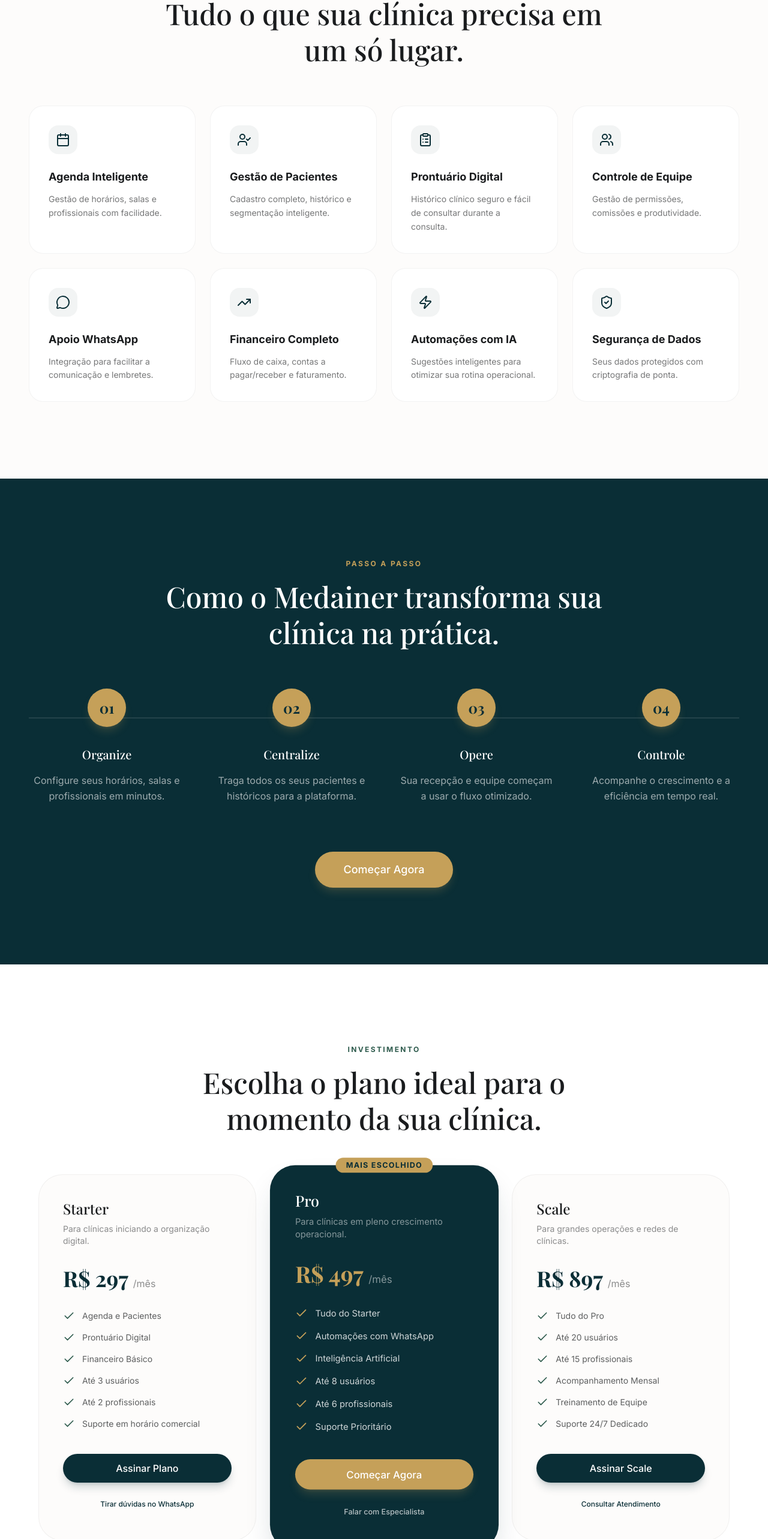
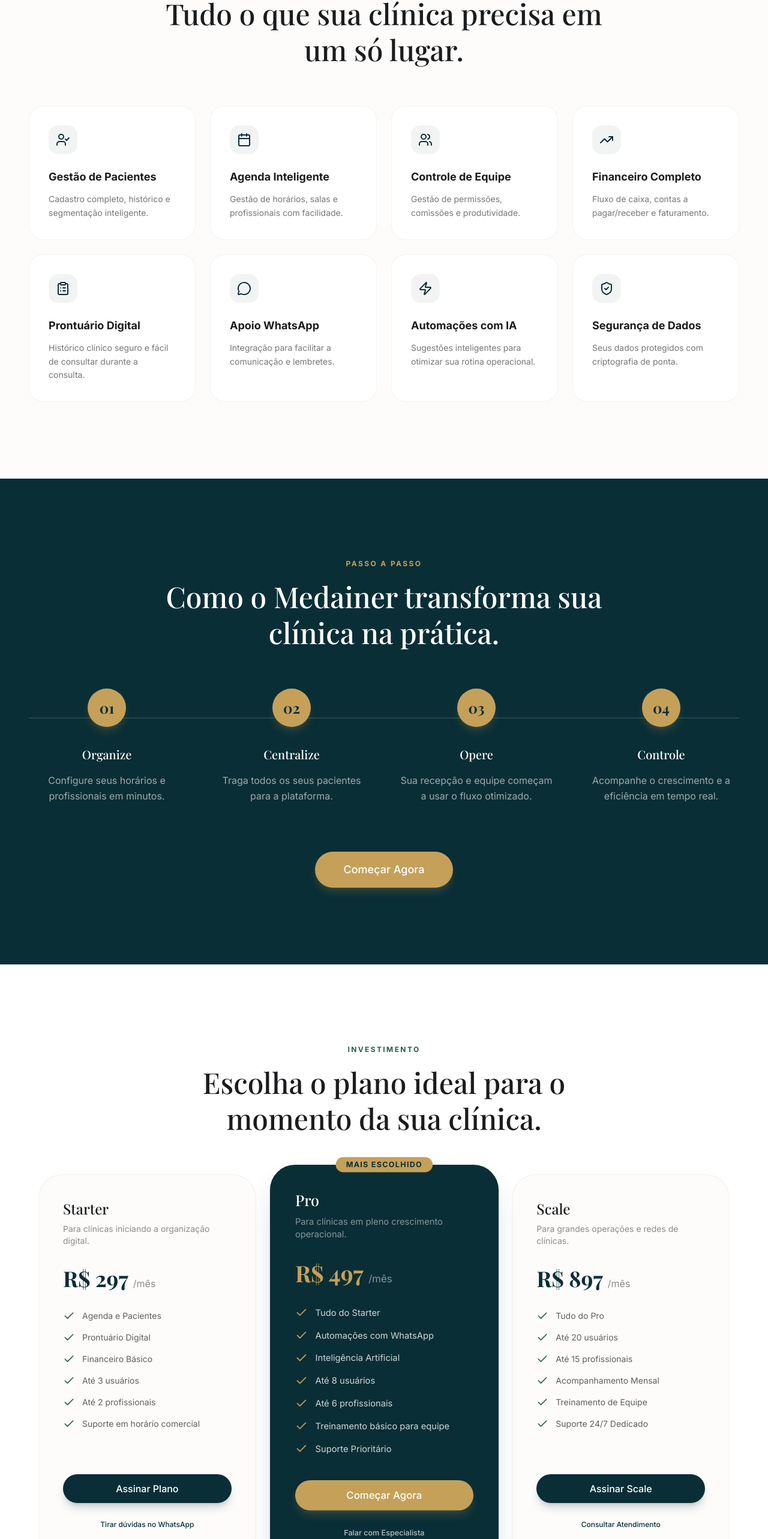
Before and after one commit to brunoomarcel/lp-medainer, a React (Vite) app: page / in a window 1280 px wide. Shown: the part 3222-5788 px from the top of the page at 60% size. Built offline with nearby package versions, Linux system fonts and the light colour scheme; a web font is replaced by a local one.

Commit message:
alter page

```diff
--- a/src/App.tsx
+++ b/src/App.tsx
@@ -494,12 +494,12 @@
 
           <div className="grid md:grid-cols-2 lg:grid-cols-4 gap-6">
             {[
+              { icon: UserCheck, title: "Gestão de Pacientes", desc: "Cadastro completo, histórico e segmentação inteligente." },
               { icon: Calendar, title: "Agenda Inteligente", desc: "Gestão de horários, salas e profissionais com facilidade." },
-              { icon: UserCheck, title: "Gestão de Pacientes", desc: "Cadastro completo, histórico e segmentação inteligente." },
+              { icon: Users, title: "Controle de Equipe", desc: "Gestão de permissões, comissões e produtividade." },
+              { icon: TrendingUp, title: "Financeiro Completo", desc: "Fluxo de caixa, contas a pagar/receber e faturamento." },
               { icon: ClipboardList, title: "Prontuário Digital", desc: "Histórico clínico seguro e fácil de consultar durante a consulta." },
-              { icon: Users, title: "Controle de Equipe", desc: "Gestão de permissões, comissões e produtividade." },
               { icon: MessageCircle, title: "Apoio WhatsApp", desc: "Integração para facilitar a comunicação e lembretes." },
-              { icon: TrendingUp, title: "Financeiro Completo", desc: "Fluxo de caixa, contas a pagar/receber e faturamento." },
               { icon: Zap, title: "Automações com IA", desc: "Sugestões inteligentes para otimizar sua rotina operacional." },
               { icon: ShieldCheck, title: "Segurança de Dados", desc: "Seus dados protegidos com criptografia de ponta." }
             ].map((feature, i) => (
@@ -537,8 +537,8 @@
             <div className="absolute top-1/4 left-0 right-0 h-0.5 bg-white/10 hidden md:block" />
 
             {[
-              { step: "01", title: "Organize", desc: "Configure seus horários, salas e profissionais em minutos." },
-              { step: "02", title: "Centralize", desc: "Traga todos os seus pacientes e históricos para a plataforma." },
+              { step: "01", title: "Organize", desc: "Configure seus horários e profissionais em minutos." },
+              { step: "02", title: "Centralize", desc: "Traga todos os seus pacientes para a plataforma." },
               { step: "03", title: "Opere", desc: "Sua recepção e equipe começam a usar o fluxo otimizado." },
               { step: "04", title: "Controle", desc: "Acompanhe o crescimento e a eficiência em tempo real." }
             ].map((item, i) => (
@@ -639,6 +639,7 @@
                   "Inteligência Artificial",
                   "Até 8 usuários",
                   "Até 6 profissionais",
+                  "Treinamento básico para equipe",
                   "Suporte Prioritário"
                 ].map((item, i) => (
                   <li key={i} className="flex items-start gap-3 text-sm text-white/80">
```
